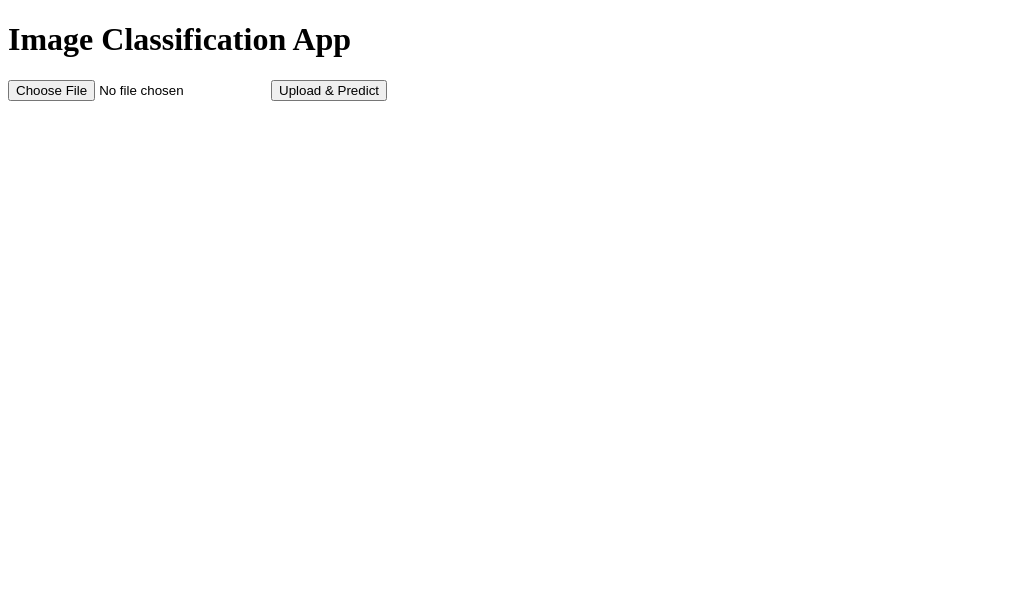
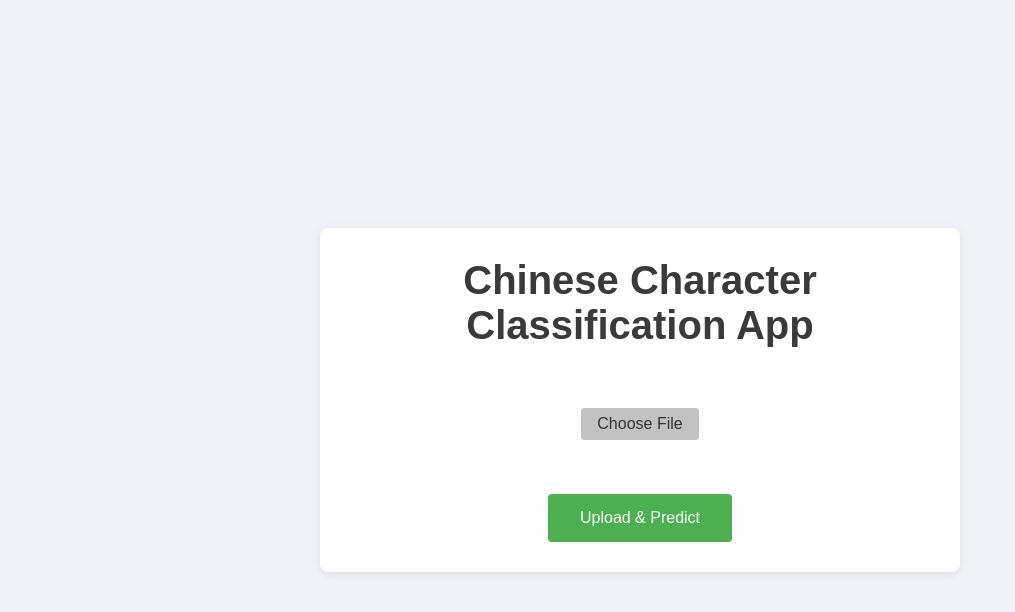
Before and after one commit to Crispy2chickens/hccr-gui, a React (Create React App) app in the folder frontend/: page / in a window 1280 px wide. Shown: the top 612 px of the page, without its empty margins (0-1015 px from the left). Built offline with nearby package versions, Linux system fonts and the light colour scheme.

Commit message:
made GUI look aesthetically pleasing

```diff
--- a/frontend/src/App.css
+++ b/frontend/src/App.css
@@ -1,38 +1,89 @@
-.App {
+* {
+  margin: 0;
+  padding: 0;
+  box-sizing: border-box;
+}
+
+body {
+  font-family: 'Arial', sans-serif;
+  background-color: #f0f4f8;
+  color: #333;
+  display: flex;
+  justify-content: center;
+  align-items: center;
+  height: 100vh;
+  margin: 0;
+}
+
+h1 {
+  font-size: 2.5rem;
+  text-align: center;
+  margin-bottom: 20px;
+  color: #3a3a3a;
+  padding: 30px;
+}
+
+.main-container {
+  background-color: #fff;
+  border-radius: 8px;
+  box-shadow: 0 2px 10px rgba(0, 0, 0, 0.1);
+  max-width: 50vw;
+  width: 100%;
+  display: flex;
+  justify-content: center;
+  flex-direction: column;
+}
+
+.upload-container{
+  display: flex;
+  justify-content: center;
+  align-items: center;
+  margin: 10px 0 0 0;
+  flex-direction: column;
+  padding: 0 0 30px 0;
+}
+
+.choose-file {
+  display: none;
+}
+
+.custom-choose-file {
+  background-color: #c2c2c2;
+  border: none;
+  padding: 7px 16px;
+  margin: 0 0 3vh 0;
+  border-radius: 4px;
+  font-size: 1em;
+  cursor: pointer;
+  display: inline-block;
   text-align: center;
 }
 
-.App-logo {
-  height: 40vmin;
-  pointer-events: none;
+.upload-file{
+  background-color: #4CAF50;
+  border: none;
+  color: white;
+  padding: 15px 32px;
+  cursor: pointer;
+  border-radius: 4px;
+  font-size: 1em;
+  margin: 30px 0 0 0;
 }
 
-@media (prefers-reduced-motion: no-preference) {
-  .App-logo {
-    animation: App-logo-spin infinite 20s linear;
-  }
-}
-
-.App-header {
-  background-color: #282c34;
-  min-height: 100vh;
+.prediction-container{
   display: flex;
   flex-direction: column;
   align-items: center;
   justify-content: center;
-  font-size: calc(10px + 2vmin);
-  color: white;
 }
 
-.App-link {
-  color: #61dafb;
+.prediction{
+  margin: 30px 0 10px 0;
+  font-weight: bold;
+  font-size: 1.2em;
 }
 
-@keyframes App-logo-spin {
-  from {
-    transform: rotate(0deg);
-  }
-  to {
-    transform: rotate(360deg);
-  }
+.predicted-image{
+  height: 200px;
+  width: auto;
 }
--- a/frontend/src/App.js
+++ b/frontend/src/App.js
@@ -1,10 +1,11 @@
 import React from 'react';
-import FileUpload from './FileUpload'; // Adjust the import path based on your project structure
+import FileUpload from './FileUpload';
+import './App.css';
 
 const App = () => {
   return (
-    <div>
-      <h1>Image Classification App</h1>
+    <div className="main-container">
+      <h1>Chinese Character Classification App</h1>
       <FileUpload />
     </div>
   );
--- a/frontend/src/FileUpload.js
+++ b/frontend/src/FileUpload.js
@@ -1,9 +1,11 @@
 import React, { useState } from 'react';
 import axios from 'axios';
+import './App.css';
 
 const FileUpload = () => {
   const [file, setFile] = useState(null);
   const [prediction, setPrediction] = useState('');
+  const [isUploading, setIsUploading] = useState(false);  // State to manage uploading status
 
   const handleFileChange = (e) => {
     setFile(e.target.files[0]);
@@ -16,6 +18,8 @@ const FileUpload = () => {
       return;
     }
 
+    setIsUploading(true); // Set uploading to true
+
     const formData = new FormData();
     formData.append('file', file);
 
@@ -23,20 +27,45 @@ const FileUpload = () => {
       const response = await axios.post('http://localhost:5050/predict', formData, {
         headers: { 'Content-Type': 'multipart/form-data' },
       });
-      setPrediction(`Predicted Class: ${response.data.predicted_class}`);
+
+      setPrediction(`Predicted Character: ${response.data.predicted_class.slice(0, -4)}`);
     } catch (error) {
       console.error('Upload failed:', error);
       setPrediction('Prediction failed. Please try again.');
+    } finally {
+      setIsUploading(false); // Reset uploading status once the process is finished
     }
   };
 
   return (
-    <div>
-      <input type="file" onChange={handleFileChange} />
-      <button onClick={handleUpload} style={{ marginLeft: '10px' }}>
-        Upload & Predict
+    <div className='upload-container'>
+      <label htmlFor="file-upload" className="custom-choose-file">
+        Choose File
+      </label>
+      <input
+        className="choose-file"
+        id="file-upload"
+        type="file"
+        onChange={handleFileChange}
+      />
+
+      {/* Only display the selected file name after clicking Upload */}
+      {file && !isUploading && !prediction && <p>Selected File: {file.name}</p>}
+
+      <button
+        className="upload-file"
+        onClick={handleUpload}
+        disabled={isUploading} // Disable button during upload
+      >
+        {isUploading ? 'Uploading...' : 'Upload & Predict'}
       </button>
-      {prediction && <p>{prediction}</p>}
+
+      {prediction && !isUploading && (
+        <div className="prediction-container">
+          <p className="prediction">{prediction}</p>
+          <img src={URL.createObjectURL(file)} alt="Uploaded File" className="predicted-image" />
+        </div>
+      )}
     </div>
   );
 };
```
Also changed, not shown: 1 other file (tests, documents, lock files or other folders).
